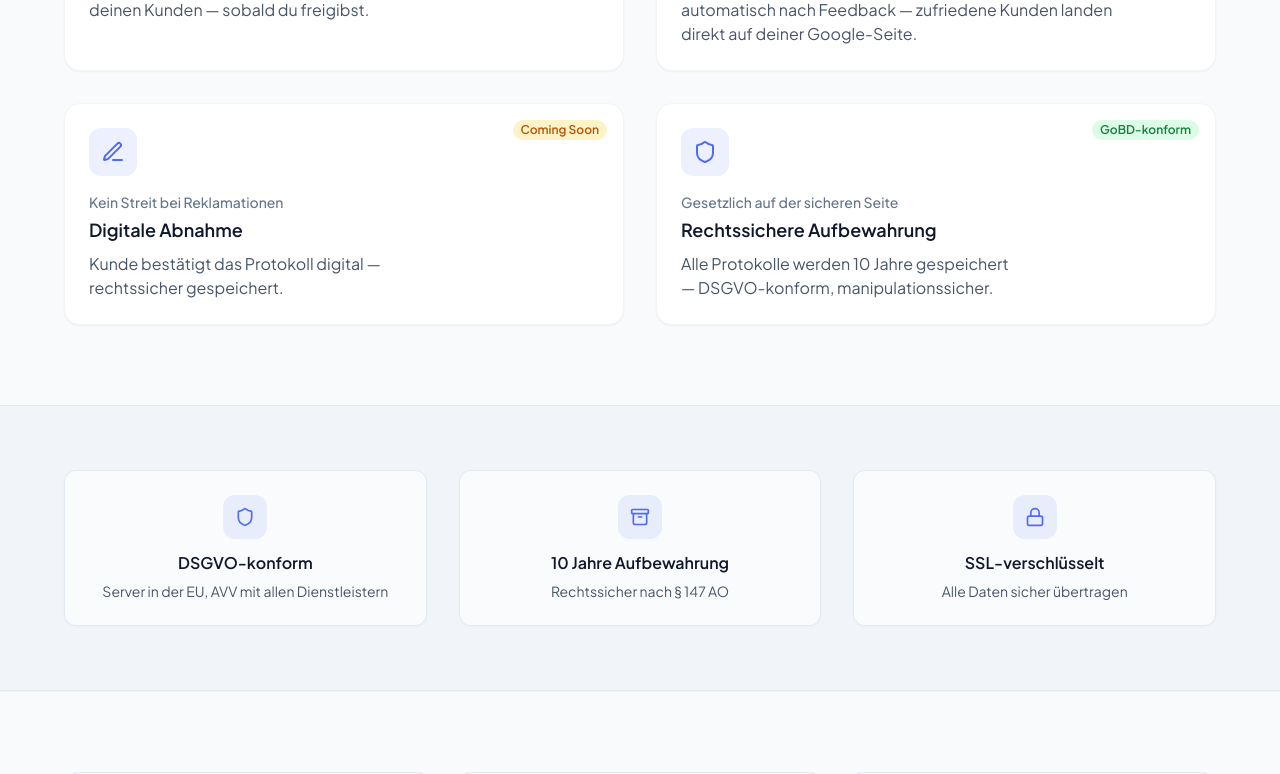
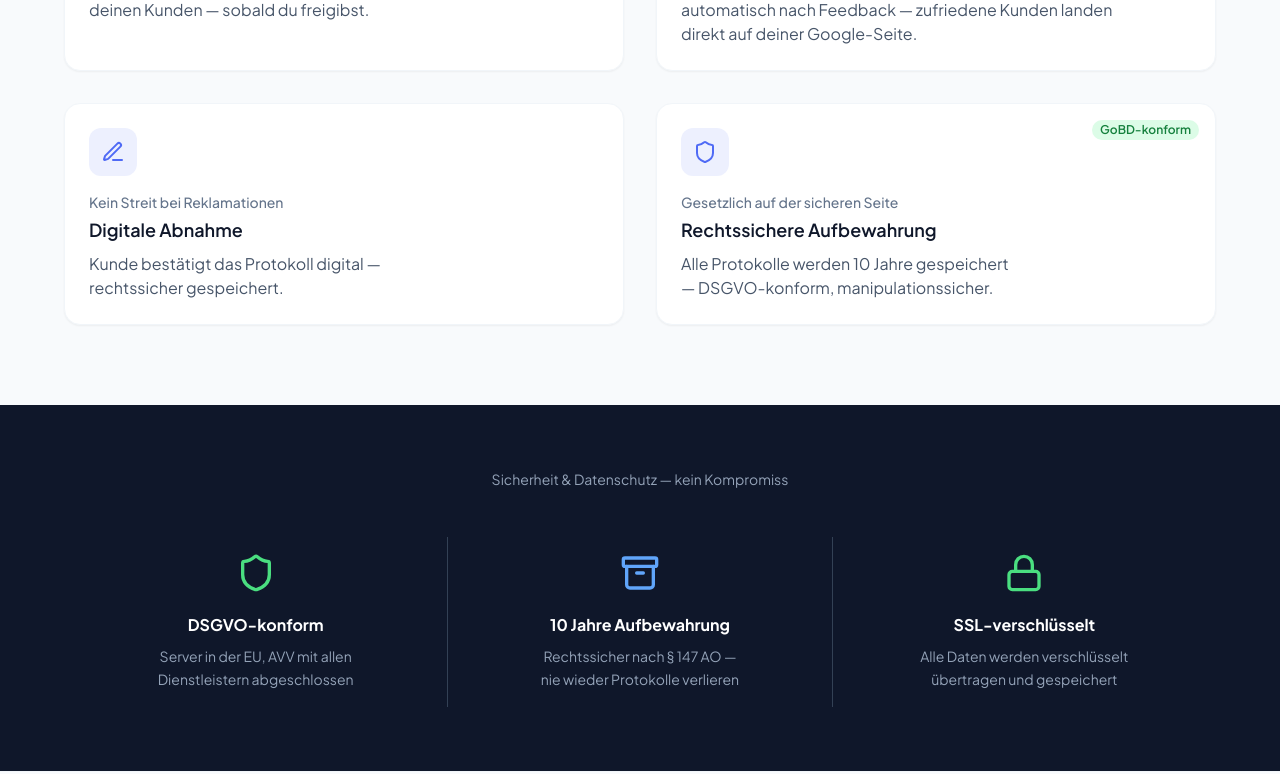
Before and after one commit to sakasolutions/dokuhero, a Next.js app: page / in a window 1280 px wide. Shown: the part 2680-3454 px from the top of the page. Built offline with nearby package versions, Linux system fonts and the light colour scheme.

Commit message:
Design: Trust Section dunkel + aufgewertet

```diff
--- a/app/page.tsx
+++ b/app/page.tsx
@@ -21,21 +21,24 @@ import {
   X,
 } from "lucide-react";
 
-const trustComplianceItems = [
+const trustSecurityItems = [
   {
     icon: Shield,
+    iconClass: "text-green-400",
     title: "DSGVO-konform",
-    text: "Server in der EU, AVV mit allen Dienstleistern",
+    text: "Server in der EU, AVV mit allen\nDienstleistern abgeschlossen",
   },
   {
     icon: Archive,
+    iconClass: "text-blue-400",
     title: "10 Jahre Aufbewahrung",
-    text: "Rechtssicher nach § 147 AO",
+    text: "Rechtssicher nach § 147 AO —\nnie wieder Protokolle verlieren",
   },
   {
     icon: Lock,
+    iconClass: "text-green-400",
     title: "SSL-verschlüsselt",
-    text: "Alle Daten sicher übertragen",
+    text: "Alle Daten werden verschlüsselt\nübertragen und gespeichert",
   },
 ] as const;
 
@@ -123,7 +126,6 @@ const landingFeatures = [
     eyebrow: "Kein Streit bei Reklamationen",
     title: "Digitale Abnahme",
     text: "Kunde bestätigt das Protokoll digital —\nrechtssicher gespeichert.",
-    badge: { label: "Coming Soon", variant: "amber" as const },
   },
   {
     icon: Shield,
@@ -133,6 +135,11 @@ const landingFeatures = [
     badge: { label: "GoBD-konform", variant: "green" as const },
   },
 ] as const;
+
+const featureBadgeToneClass: Record<"amber" | "green", string> = {
+  amber: "bg-amber-100 text-amber-700",
+  green: "bg-green-100 text-green-700",
+};
 
 /** Dauer für Scroll-Einblendungen: mobil kürzer */
 const animD = "duration-[400ms] md:duration-700";
@@ -621,11 +628,7 @@ export default function LandingPage() {
                   >
                     {badge ? (
                       <span
-                        className={`absolute right-4 top-4 rounded-full px-2 py-0.5 text-xs font-semibold ${
-                          badge.variant === "amber"
-                            ? "bg-amber-100 text-amber-700"
-                            : "bg-green-100 text-green-700"
-                        }`}
+                        className={`absolute right-4 top-4 rounded-full px-2 py-0.5 text-xs font-semibold ${featureBadgeToneClass[badge.variant]}`}
                       >
                         {badge.label}
                       </span>
@@ -651,26 +654,30 @@ export default function LandingPage() {
 
         {/* Trust: DSGVO, Aufbewahrung, SSL */}
         <section
-          className="scroll-mt-20 border-y border-slate-200/80 bg-slate-100 px-4 py-12 sm:py-14 md:py-16"
+          className="scroll-mt-20 bg-slate-900 px-4 py-12 sm:py-14 md:py-16"
           aria-label="Sicherheit und Compliance"
         >
           <div className="mx-auto max-w-6xl">
-            <ul className="grid grid-cols-1 gap-5 sm:grid-cols-3 sm:gap-6 md:gap-8">
-              {trustComplianceItems.map(({ icon: Icon, title, text }) => (
+            <p className="mb-10 text-center text-sm text-slate-400 md:mb-12">
+              Sicherheit &amp; Datenschutz — kein Kompromiss
+            </p>
+            <ul className="flex flex-col md:flex-row md:items-stretch">
+              {trustSecurityItems.map(({ icon: Icon, iconClass, title, text }, i) => (
                 <li
                   key={title}
-                  className="flex flex-col items-center rounded-xl border border-slate-200/90 bg-white/60 px-5 py-6 text-center shadow-sm shadow-slate-200/40 backdrop-blur-[2px] sm:px-6"
+                  className={`flex flex-col items-center border-slate-700 px-4 py-8 text-center md:flex-1 md:px-6 md:py-4 ${
+                    i < trustSecurityItems.length - 1
+                      ? "border-b md:border-b-0 md:border-r"
+                      : ""
+                  }`}
                 >
-                  <div
-                    className="flex h-11 w-11 items-center justify-center rounded-xl bg-primary/10 text-primary"
+                  <Icon
+                    className={`h-10 w-10 shrink-0 ${iconClass}`}
+                    strokeWidth={2}
                     aria-hidden
-                  >
-                    <Icon className="h-5 w-5" strokeWidth={2} />
-                  </div>
-                  <p className="mt-3 text-sm font-semibold text-slate-900 sm:text-base">
-                    {title}
-                  </p>
-                  <p className="mt-1.5 max-w-xs text-xs leading-relaxed text-slate-600 sm:text-sm">
+                  />
+                  <p className="mt-4 font-bold text-white md:mt-5">{title}</p>
+                  <p className="mt-2 max-w-xs whitespace-pre-line text-sm leading-relaxed text-slate-400 md:max-w-none">
                     {text}
                   </p>
                 </li>
```
